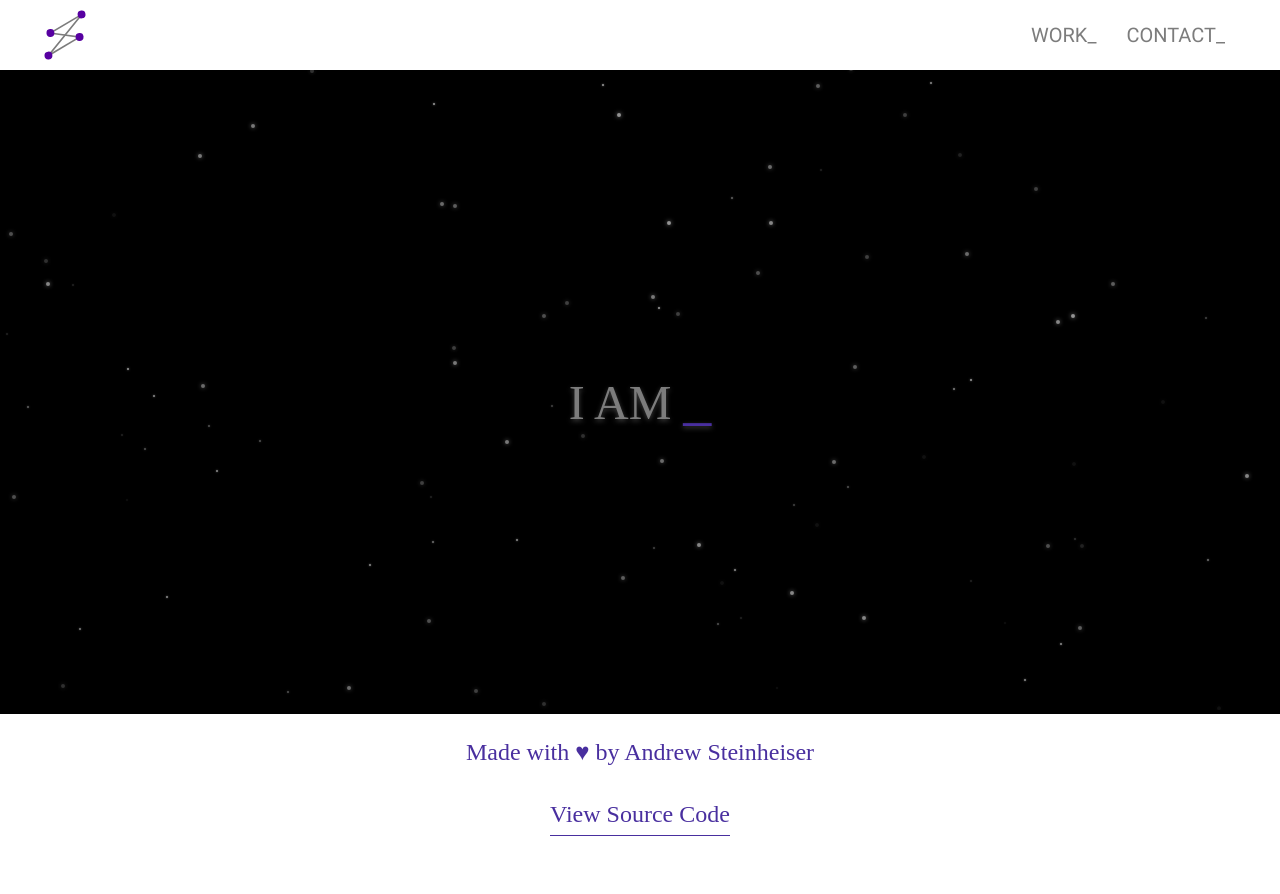
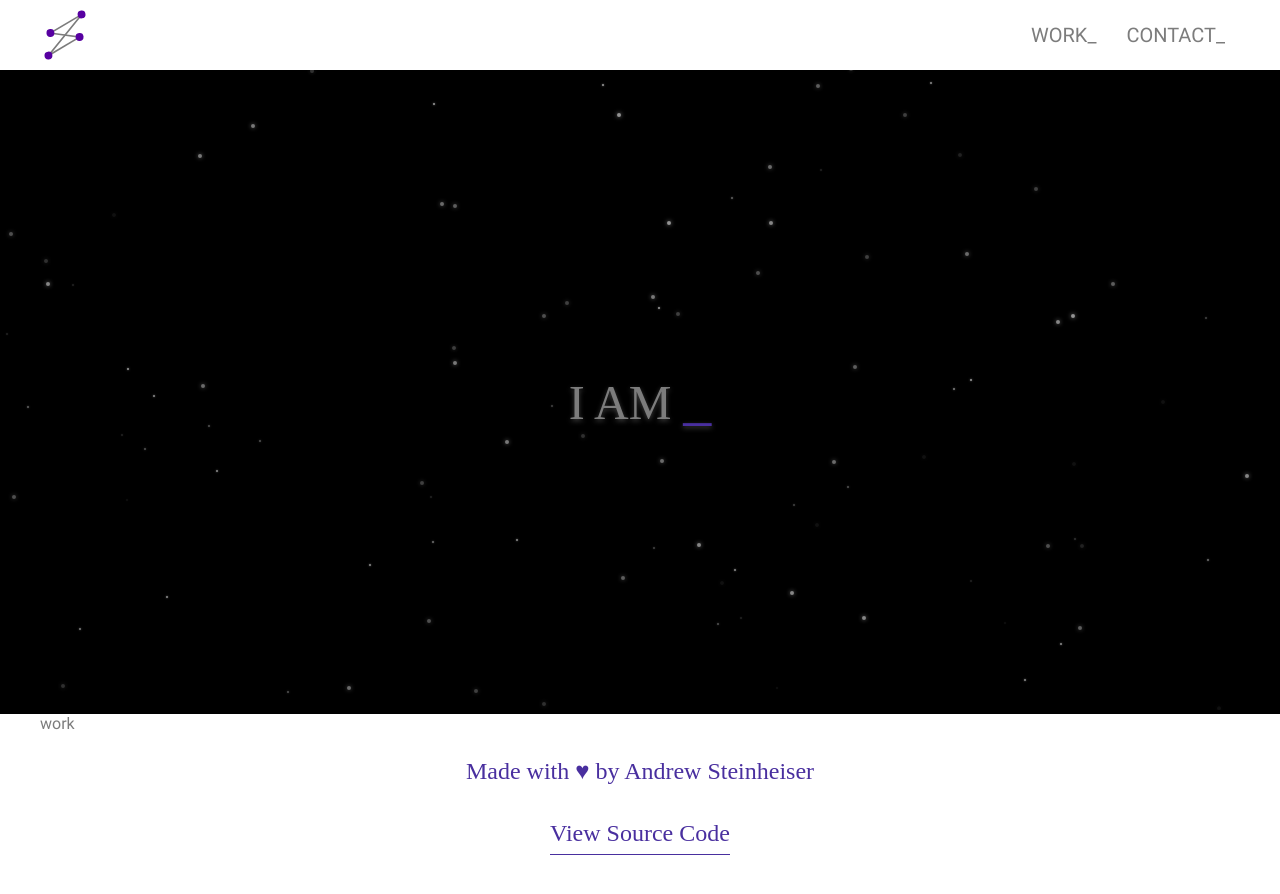
Before and after one commit to ASteinheiser/iamandrew.io, a React (Vite) app: page / in a window 1280 px wide. Shown: the top 894 px of the page. Built offline with nearby package versions, Linux system fonts and the light colour scheme; a web font is replaced by a local one.

Commit message:
implement app sections in App.tsx

```diff
--- a/src/App.tsx
+++ b/src/App.tsx
@@ -2,17 +2,17 @@ import { useState } from 'react';
 import { scroller } from 'react-scroll';
 import { InView } from 'react-intersection-observer';
 
-import { TopBar } from './components/TopBar';
+import { TopBar, APP_SECTION } from './components/TopBar';
 import { InteractiveStars } from './components/InteractiveStars';
 import { TypingText } from './components/TypingText';
 import { Footer } from './components/Footer';
 import { useScrollUp } from './hooks/use-scroll-up.js';
 
 export const App = () => {
-  const [active, setActive] = useState('home');
+  const [active, setActive] = useState(APP_SECTION.STARS);
   const { isScrollUp } = useScrollUp();
 
-  const navigate = (section: string) => {
+  const navigate = (section: APP_SECTION) => {
     scroller.scrollTo(section, {
       duration: 800,
       delay: 0,
@@ -21,7 +21,7 @@ export const App = () => {
     });
   };
 
-  const changeVisible = (isVisible: boolean, section: string) => {
+  const changeVisible = (isVisible: boolean, section: APP_SECTION) => {
     if (isVisible) {
       setActive(section);
     }
@@ -32,14 +32,11 @@ export const App = () => {
     // sections that stretch past the screen height (especially on Mobile)
     else if (!isVisible && isScrollUp) {
       switch (section) {
-        case 'work':
-          if (active === 'work') setActive('home');
+        case APP_SECTION.WORK:
+          if (active === APP_SECTION.WORK) setActive(APP_SECTION.STARS);
           break;
-        case 'journey':
-          if (active === 'journey') setActive('work');
-          break;
-        case 'contact':
-          if (active === 'contact') setActive('journey');
+        case APP_SECTION.CONTACT:
+          if (active === APP_SECTION.CONTACT) setActive(APP_SECTION.WORK);
           break;
         default:
       }
@@ -50,13 +47,26 @@ export const App = () => {
     <>
       <TopBar active={active} navigate={navigate} />
 
-      <InView onChange={(isVisible) => changeVisible(isVisible, 'home')}>
+      <InView
+        id={APP_SECTION.STARS}
+        onChange={(isVisible) => changeVisible(isVisible, APP_SECTION.STARS)}
+      >
         <InteractiveStars />
         <TypingText />
       </InView>
 
       <div className="max-width">
-        <InView onChange={(isVisible) => changeVisible(isVisible, 'contact')}>
+        <InView
+          id={APP_SECTION.WORK}
+          onChange={(isVisible) => changeVisible(isVisible, APP_SECTION.WORK)}
+        >
+          <div>work</div>
+        </InView>
+
+        <InView
+          id={APP_SECTION.CONTACT}
+          onChange={(isVisible) => changeVisible(isVisible, APP_SECTION.CONTACT)}
+        >
           <Footer />
         </InView>
       </div>
```
